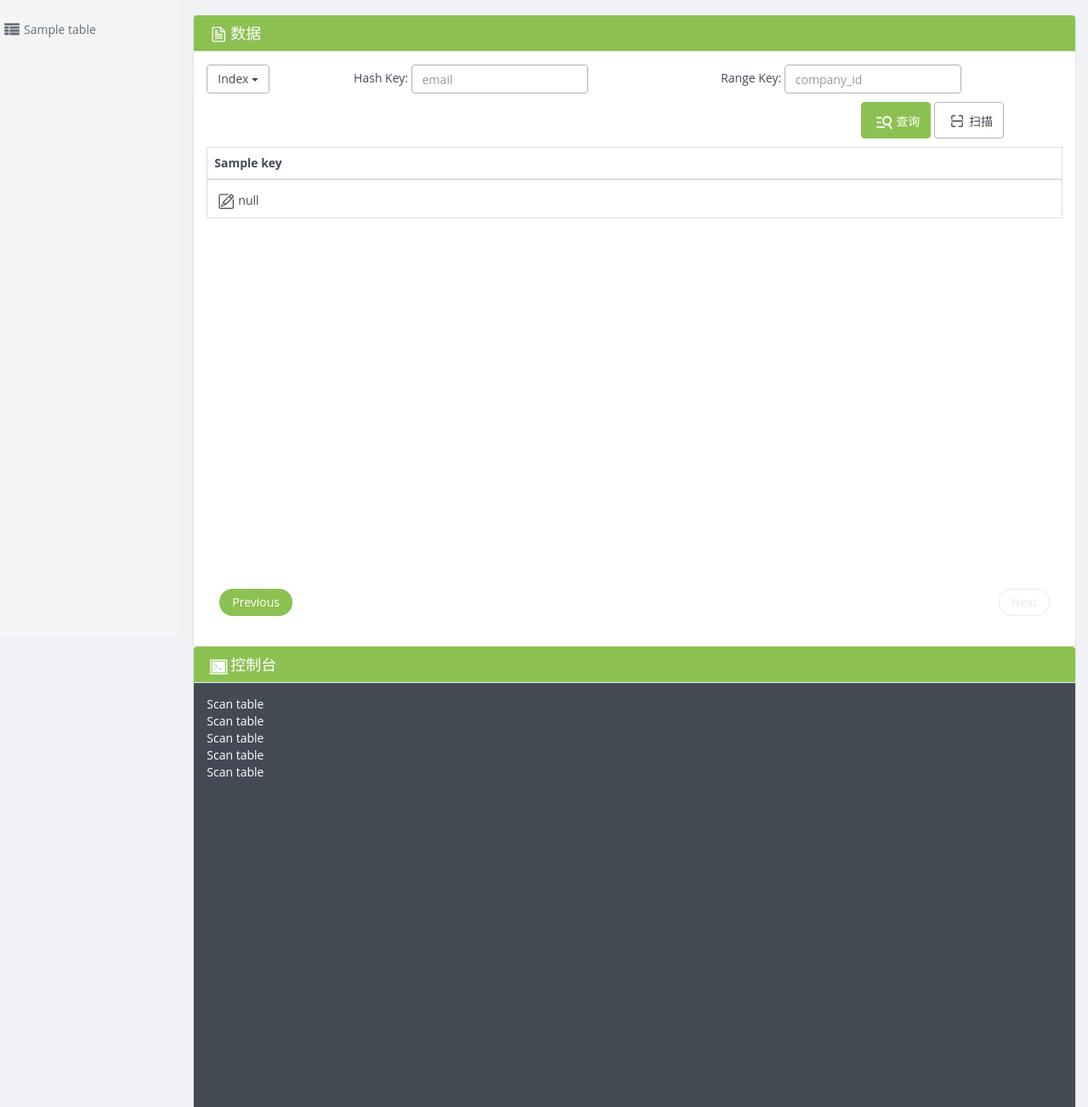
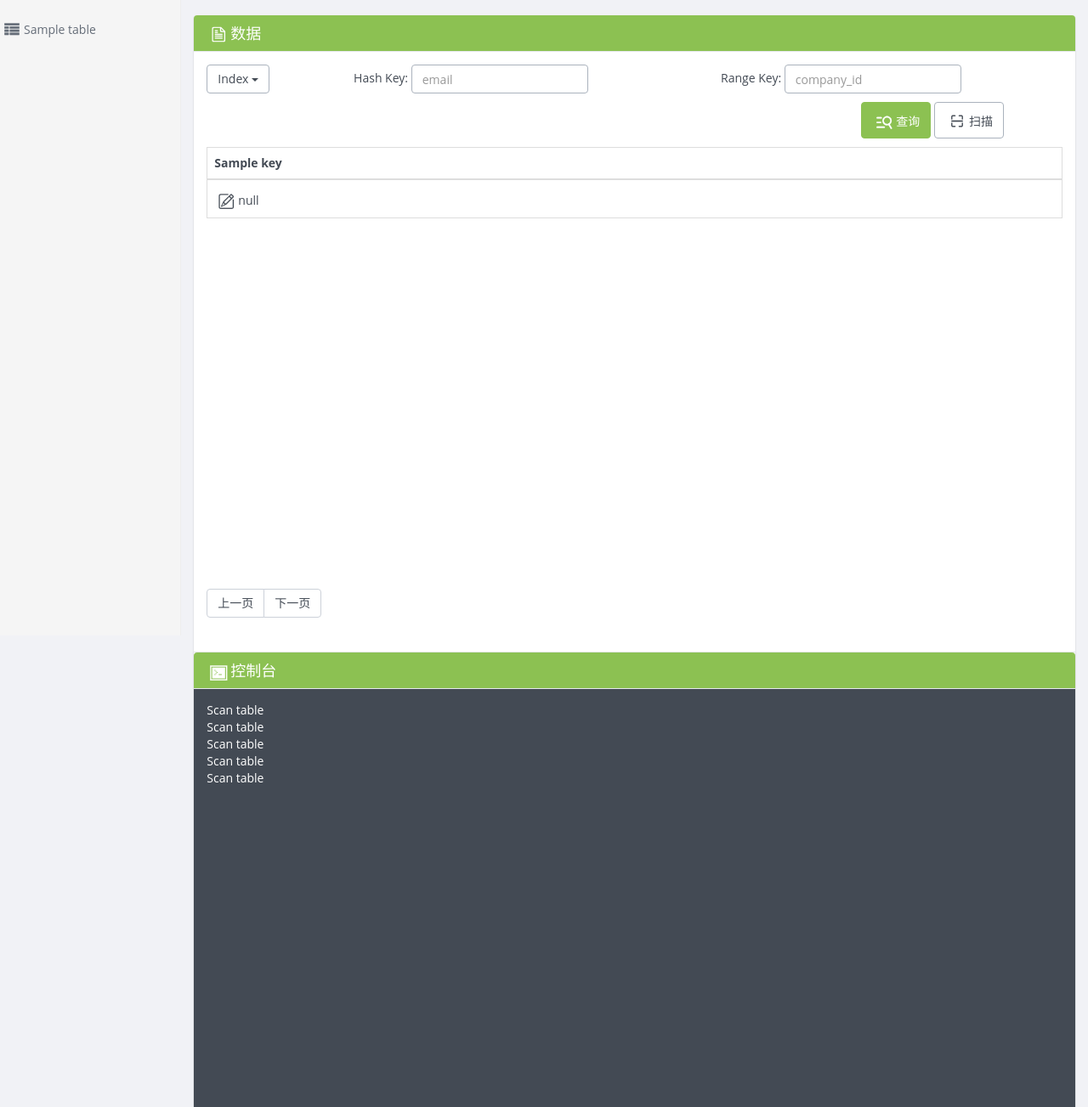
Before and after one commit to ieiayaobb/dynamodb_client, a Flask app: template src/templates/table_detail.html in a window 1280 px wide. Shown: the part 52-1355 px from the top of the page at 85% size. Run offline with Flask 2, Linux system fonts and the light colour scheme; the template is opened without the code that fills it: most values are stand-ins (such as "Sample title", 1, 10 or a date in 2020); some libraries are stand-ins or nearby versions.

Commit message:
Merge branch 'master' of /Users/apple/Documents/Patsnap/hackathon with conflicts.

```diff
--- a/src/server.py
+++ b/src/server.py
@@ -57,12 +57,12 @@ def table_view(table_name=None):
 
     if not table_name:
         table_name = tables[0]
-    last_evaluated_key = None
 
-    if request.method == "GET":
-        last_evaluated_key = request.form.get('last_evaluated_key', None)
+    page_size = request.args.get('page_size', None)
+    next_token = request.args.get('next_token', None)
 
-    current_table, table_items = dynamodb_handler.get_table(table_name, last_evaluated_key)
+    current_table = dynamodb_handler.get_table(table_name)
+    table_items = dynamodb_handler.scan(table_name, page_size=None, next_token=None)
 
     table_headers = collections.OrderedDict()
 
--- a/src/templates/table_detail.html
+++ b/src/templates/table_detail.html
@@ -23,10 +23,19 @@
     </table>
 </div>
 
-<div class="col-md-12">
-<ul class="pager">
-  <li class="previous"><a href="#">Previous</a></li>
-  <li class="next disabled"><a href="#">Next</a></li>
-</ul>
-</div>
+<nav>
+    <ul class="pagination">
+        <li>
+            <a href="/table/{{ table_name }}?last_evaluated_key={{ last_evaluated_key }}?pagination=previous" aria-label="Previous">
+                <span aria-hidden="true">上一页</span>
+            </a>
+        </li>
+        <li>
+            <a href="/table/{{ table_name }}?last_evaluated_key={{ last_evaluated_key }}?pagination=next" aria-label="Next">
+                <span aria-hidden="true">下一页</span>
+            </a>
+        </li>
+    </ul>
+</nav>
+
 {% endblock %}
```
Also changed, not shown: src/dynamodb_handler.py (+7 -9 lines).
